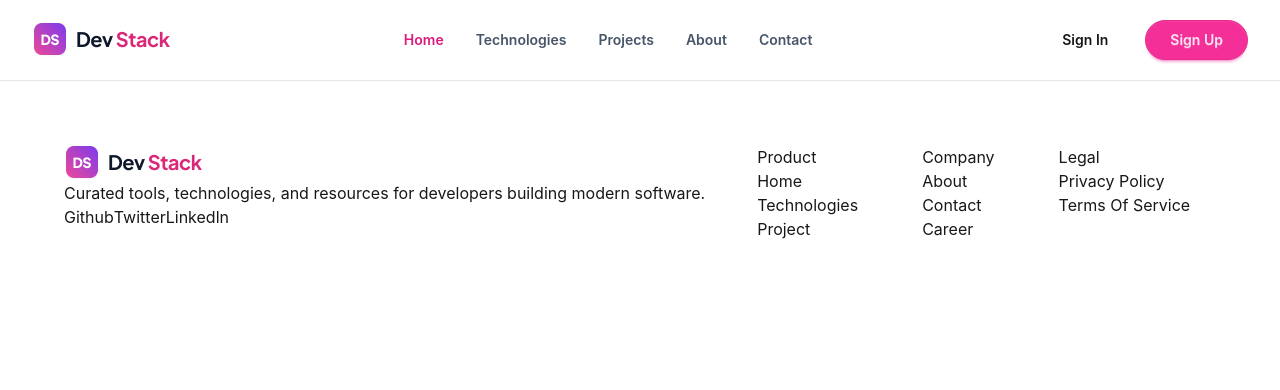
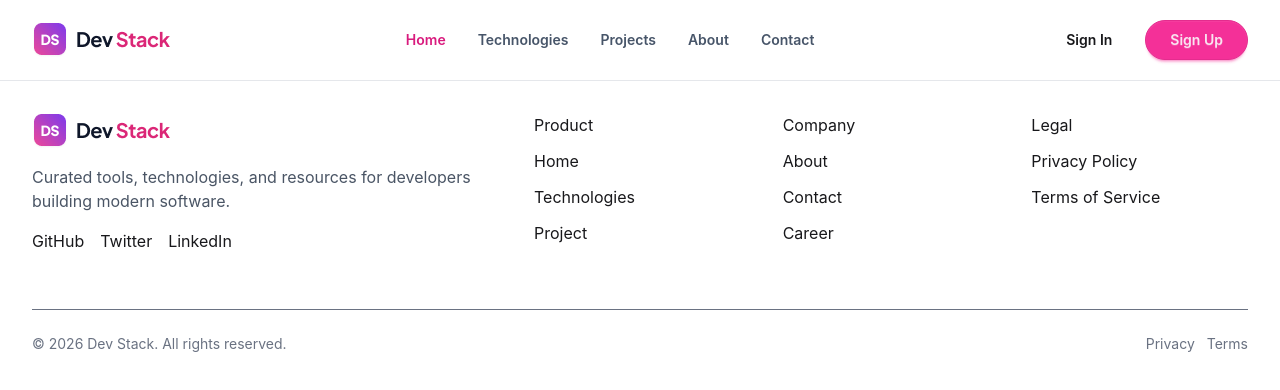
Before and after one commit to Sagorhowlader/b14-a05-devstack, a React (Vite) app: page / in a window 1280 px wide. Shown: the top 390 px of the page. Built offline with nearby package versions, Linux system fonts and the light colour scheme.

Commit message:
Fix Navbar and Footer Section

```diff
--- a/src/components/Footer/Footer.tsx
+++ b/src/components/Footer/Footer.tsx
@@ -1,49 +1,57 @@
 import Logo from "../../assets/logo-text.png";
+
 const Footer = () => {
   return (
-    <div className="container mx-auto p-8">
-      <div className="container mx-auto p-8 flex justify-between gap-13">
-        <div className="">
+    <div className="container mx-auto flex flex-col gap-14 px-4 py-8 md:px-8">
+      <div className="flex flex-col justify-between gap-10 md:flex-row">
+        <div className="flex flex-col gap-4">
           <div>
-            <img src={Logo} alt="" />
+            <img src={Logo} alt="Dev Stack logo" />
           </div>
+
           <div>
-            <p>
+            <p className="max-w-[462px] text-gray-600">
               Curated tools, technologies, and resources for developers building
               modern software.
             </p>
           </div>
-          <div className="flex">
-            <p>Github</p>
+
+          <div className="flex justify-start gap-4">
+            <p>GitHub</p>
             <p>Twitter</p>
-            <p>Linkedln</p>
+            <p>LinkedIn</p>
           </div>
         </div>
-        <div className="flex flex-1 gap-16">
-          <ul className="flex flex-col">
+
+        <div className="flex flex-1 gap-8">
+          <ul className="flex-1 flex flex-col gap-3">
             <li>Product</li>
             <li>Home</li>
             <li>Technologies</li>
             <li>Project</li>
           </ul>
-          <ul>
+
+          <ul className="flex-1 flex flex-col gap-3">
             <li>Company</li>
             <li>About</li>
             <li>Contact</li>
-            <li> Career </li>
+            <li>Career</li>
           </ul>
-          <ul>
+
+          <ul className="flex-1 flex flex-col gap-3">
             <li>Legal</li>
             <li>Privacy Policy</li>
-            <li>Terms Of Service</li>
+            <li>Terms of Service</li>
           </ul>
         </div>
       </div>
-      <div>
-        <p></p>
-        <div>
-          <p></p>
-          <p></p>
+
+      <div className="flex flex-col justify-between gap-3 border-t pt-6 text-sm text-gray-500 md:flex-row">
+        <p>© 2026 Dev Stack. All rights reserved.</p>
+
+        <div className="flex gap-3">
+          <p>Privacy</p>
+          <p>Terms</p>
         </div>
       </div>
     </div>
--- a/src/components/Navbar/Navbar.tsx
+++ b/src/components/Navbar/Navbar.tsx
@@ -2,9 +2,9 @@ import Logo from "../../assets/logo-text.png";
 const Navbar = () => {
   return (
     <div className="border-b border-gray-200">
-      <nav className="container mx-auto px-8 flex justify-between items-center min-h-[80px]">
+      <nav className="container mx-auto flex min-h-[80px] items-center justify-between px-4 md:px-8">
         <div>
-          <img src={Logo} alt="Dev Stack" />
+          <img src={Logo} alt="Dev Stack logo" />
         </div>
         <div>
           <ul className="flex gap-8 justify-center items-center text-sm font-semibold">
@@ -15,11 +15,11 @@ const Navbar = () => {
             <li className="text-[#475569]">Contact</li>
           </ul>
         </div>
-        <div className="flex gap-5">
+        <div className="flex items-center gap-4">
           <button className="btn btn-ghost text-sm font-semibold">
             Sign In
           </button>
-          <button className="btn btn-secondary rounded-full px-6 py-4 text-sm font-semibold">
+          <button className="btn btn-secondary rounded-full px-6 text-sm font-semibold">
             Sign Up
           </button>
         </div>
```
